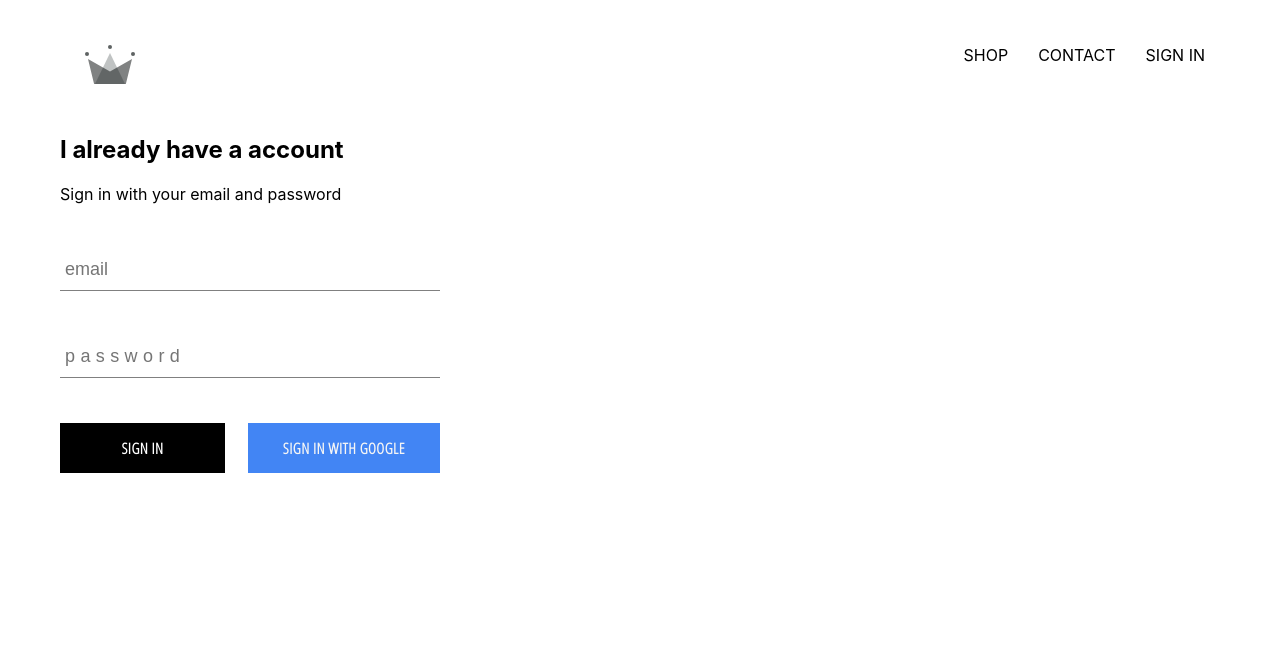
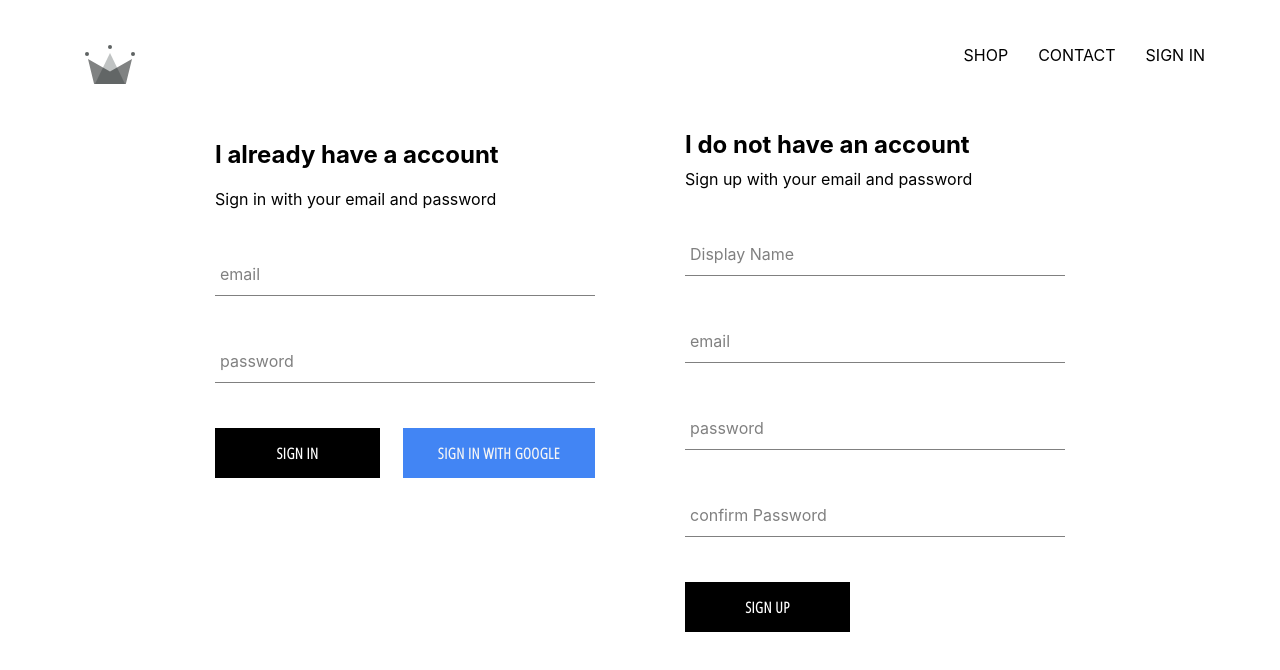
Before and after one commit to Furqanalimir/crown-clothing, a React (Create React App) app in the folder crown-clothing/: page /SignIn in a window 1280 px wide. Shown: the top 670 px of the page. Built offline with nearby package versions, Linux system fonts and the light colour scheme; no server answers.

Commit message:
implemented firebase utils, included ability to store authenticated user in firestore database

```diff
--- a/crown-clothing/src/App.js
+++ b/crown-clothing/src/App.js
@@ -6,8 +6,7 @@
 import HomePage from './pages/homepage/homepage.component';
 import ShopPage from './pages/shop/shop.component';
 import SignInAndSignUp from './pages/signin-and-signup/signin-and-signup.component'
-import { auth } from './firebase/firebase.utils'
-;
+import { auth, createUserProfileDocument } from './firebase/firebase.utils';
 
 class App extends React.Component {
 
@@ -19,8 +18,22 @@
   }
   unSubscribeFromAuth = null;
   componentDidMount() {
-    this.unSubscribeFromAuth = auth.onAuthStateChanged(user=>{
-      this.setState({ currentUser:user});
+    this.unSubscribeFromAuth = auth.onAuthStateChanged( async userAuth =>{
+      if(userAuth){
+        const userRef = await createUserProfileDocument(userAuth);
+        userRef.onSnapshot( snapShot =>{
+          this.setState({
+            currentUser:{
+              id: snapShot.id,
+              ...snapShot.data()
+            }
+          });
+        });
+
+      }
+      else{
+        this.setState({ currentUser: userAuth });
+      }
     })
   }
   componentDidUnMount(){
--- a/crown-clothing/src/components/custom-button/custom-button.component.jsx
+++ b/crown-clothing/src/components/custom-button/custom-button.component.jsx
@@ -1,4 +1,4 @@
-import React from 'react';
+    import React from 'react';
 
 import './custom-button.styles.scss';
 
--- a/crown-clothing/src/components/form-input/form-input.component.jsx
+++ b/crown-clothing/src/components/form-input/form-input.component.jsx
@@ -10,7 +10,7 @@
         {
             label?
             ( <label className={`${otherProps.value.length ? 'shrink':''} form-input-label`}>
-
+            {label}
 
             </label> )
             :null
--- a/crown-clothing/src/components/sign-in/sign-in.component.jsx
+++ b/crown-clothing/src/components/sign-in/sign-in.component.jsx
@@ -40,7 +40,6 @@
                 handleChange={this.handleChange}
                 value={this.state.email} required
                 label='email'
-                placeholder='email'
                 />
 
                 <FormInput type="password"
@@ -48,7 +47,6 @@
                 value={this.state.password}
                 handleChange={this.handleChange}
                 label='password'
-                placeholder='password'
                 required />
                 <div className="buttons">
 
--- /dev/null
+++ b/crown-clothing/src/components/sign-up/sign-up-components.jsx
@@ -0,0 +1,109 @@
+import React from 'react';
+
+import FormInput from '../form-input/form-input.component';
+import CustomButton from '../custom-button/custom-button.component';
+import { auth, createUserProfileDocument } from '../../firebase/firebase.utils';
+
+import '../sign-up/sign-up.styles.scss';
+
+class SignUp extends React.Component {
+    constructor() {
+        super();
+        this.state = {
+            displayName: '',
+            email: '',
+            password: '',
+            confirmPassword: ''
+        }
+    }
+
+    handleSubmit = event =>{
+        const { displayName, email, password, confirmPassword } = this.state;
+        event.preventDefault();
+        if( password !== confirmPassword ){
+            alert("passwords don't match");
+        return;
+        }
+
+        try{
+            const { user } =  auth.createUserWithEmailAndPassword(email,password);
+            createUserProfileDocument(user,displayName);
+
+            this.setState({
+                displayName: '',
+                email: '',
+                password: '',
+                confirmPassword: ''
+            })
+
+        }catch(error){
+            console.error(error);
+        }
+    }
+
+    handleChange = event =>{
+        const { name, value } = event.target;
+
+        this.setState({[name]:value});
+
+    }
+
+
+
+    render() {
+        const { displayName, email, password, confirmPassword } = this.state;
+        return (
+            <div className='sign-up'>
+                <h2 className="title"> I do not have an account </h2>
+                <span> Sign up with your email and password </span>
+
+                <form className='sign-up-form' onSubmit={this.handleSubmit}>
+
+                <FormInput
+                type='text'
+                name='displayName'
+                value={displayName}
+                onChange={this.handleChange}
+                label='Display Name'
+                required
+                />
+
+
+                <FormInput
+                type='email'
+                name='email'
+                value={email}
+                onChange={this.handleChange}
+                label='email'
+                required
+                />
+
+
+
+                <FormInput
+                type='password'
+                name='password'
+                value={password}
+                onChange={this.handleChange}
+                label='password'
+                required
+                />
+
+
+                <FormInput
+                type='password'
+                name='confirmPassword'
+                value={confirmPassword}
+                onChange={this.handleChange}
+                label='confirm Password'
+                required
+                />
+                <CustomButton type='submit' > Sign Up</CustomButton>
+                </form>
+            </div>
+        )
+    }
+}
+
+
+export default SignUp;
--- /dev/null
+++ b/crown-clothing/src/components/sign-up/sign-up.styles.scss
@@ -0,0 +1,9 @@
+.sign-up {
+  display: flex;
+  flex-direction: column;
+  width: 380px;
+
+  .title {
+    margin: 10px 0;
+  }
+}
--- a/crown-clothing/src/firebase/firebase.utils.js
+++ b/crown-clothing/src/firebase/firebase.utils.js
@@ -4,13 +4,41 @@
 
 
 const config ={
-        apiKey: "AIzaSyDGD-LgQBfF2k8rFrOnZMOldFvX8ckGwPY",
-        authDomain: "crown-db-499d3.firebaseapp.com",
-        projectId: "crown-db-499d3",
-        storageBucket: "crown-db-499d3.appspot.com",
-        messagingSenderId: "1087429835576",
-        appId: "1:1087429835576:web:9b11609253bb21321bdfcd",
-        measurementId: "G-LFNDYX5B9D"
+
+        apiKey: "AIzaSyBI6dITTxIcWsWgEn-q8DLoJi9a2jM6GvM",
+        authDomain: "crown-db-157fd.firebaseapp.com",
+        projectId: "crown-db-157fd",
+        storageBucket: "crown-db-157fd.appspot.com",
+        messagingSenderId: "932605994516",
+        appId: "1:932605994516:web:c58cc4a2d5bf7225b06901",
+        measurementId: "G-FQK27L6825"
+
+};
+
+export const createUserProfileDocument = async (userAuth, additionalData)=>{
+    if(!userAuth) return;
+
+    const userRef = firestore.doc(`users/${userAuth.uid}`);
+    const snapShot = await userRef.get();           //it's an async, so we have to await this
+
+    if(!snapShot.exists){
+        const { displayName, email } = userAuth;
+        const createdAt = new Date();
+
+        try{
+            await userRef.set({
+                displayName,
+                email,
+                createdAt,
+                ...additionalData
+            })
+        }
+        catch(error){
+            console.log("error creating user", error.message);
+        }
+    }
+    return userRef;
+
 }
 
 firebase.initializeApp(config);
@@ -19,6 +47,7 @@
 export const firestore = firebase.firestore();
 
 const provider = new firebase.auth.GoogleAuthProvider();
+
 provider.setCustomParameters({ prompt: 'select_account' });
 export const SignInWithGoogle = () => auth.signInWithPopup(provider);
 
--- a/crown-clothing/src/pages/signin-and-signup/signin-and-signup.component.jsx
+++ b/crown-clothing/src/pages/signin-and-signup/signin-and-signup.component.jsx
@@ -2,10 +2,12 @@
 
 import './signin-and-signup.styles.scss';
 import SignIn from '../../components/sign-in/sign-in.component';
+import SignUp from '../../components/sign-up/sign-up-components'
 
 const SignInAndSignUp = ()=>(
-    <div className="sign">
+    <div className="sign-in-and-sign-up">
     <SignIn/>
+    <SignUp/>
     </div>
 );
 
--- a/crown-clothing/src/pages/signin-and-signup/signin-and-signup.styles.scss
+++ b/crown-clothing/src/pages/signin-and-signup/signin-and-signup.styles.scss
@@ -0,0 +1,6 @@
+.sign-in-and-sign-up {
+  width: 850px;
+  display: flex;
+  justify-content: space-between;
+  margin: 30px auto;
+}
```
Also changed, not shown: 1 other file (tests, documents, lock files or other folders).
